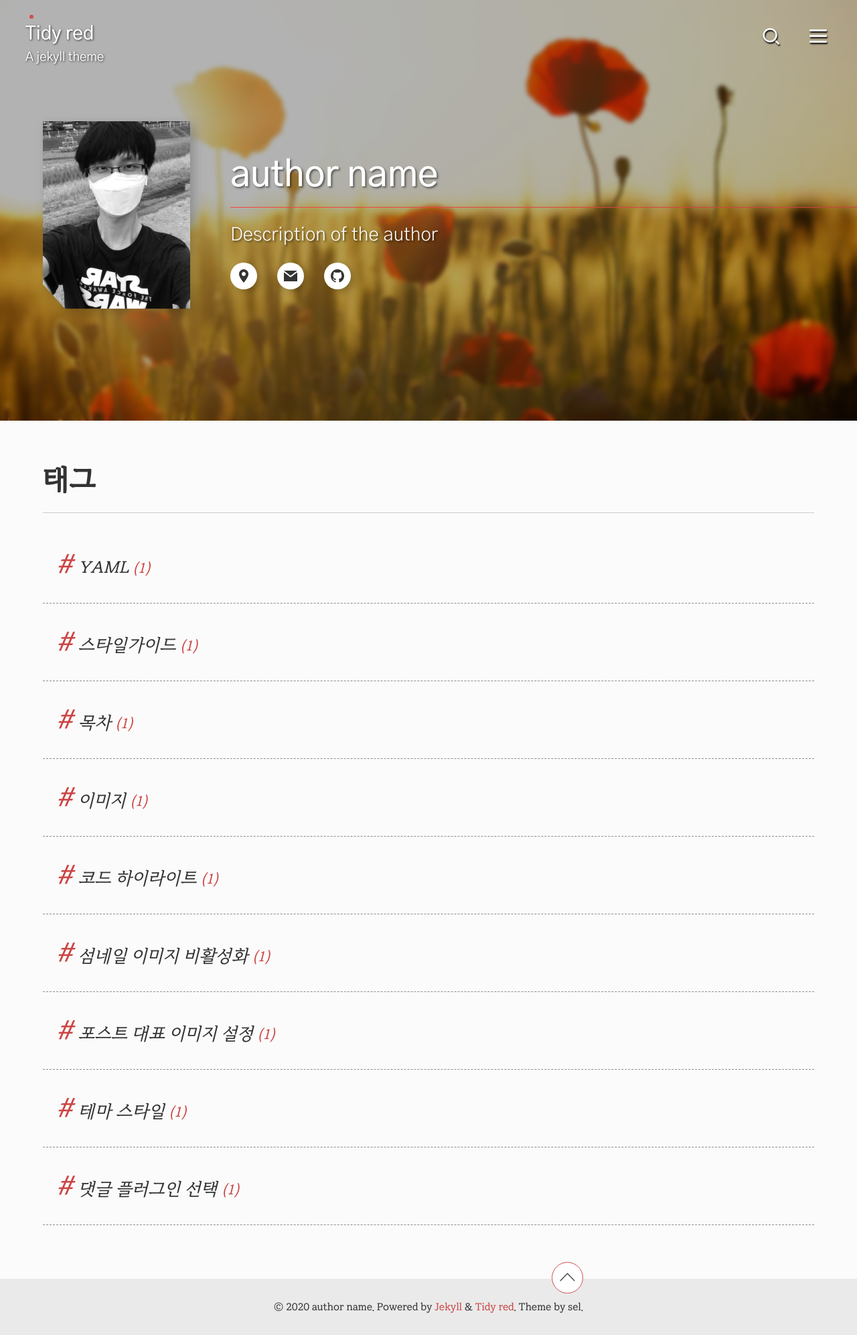
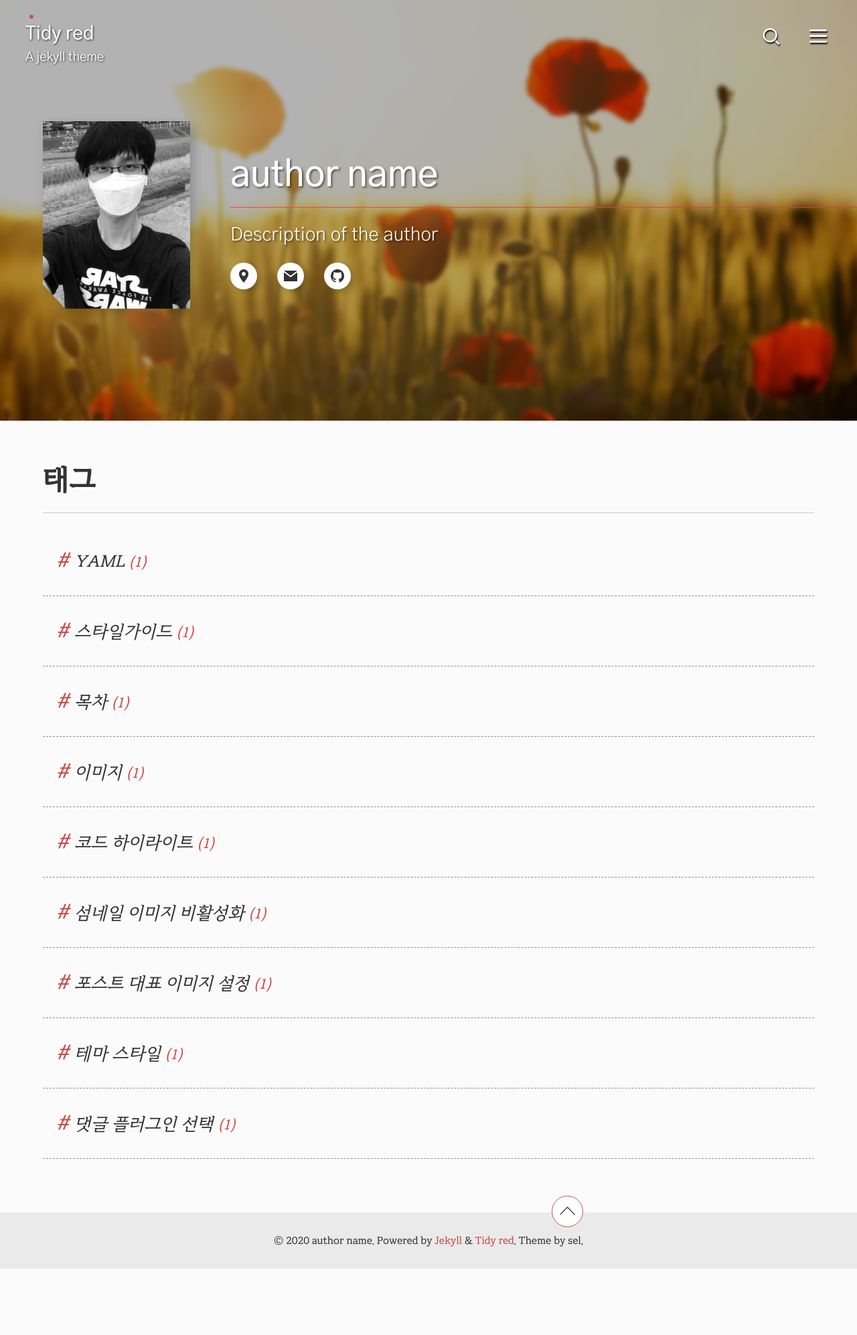
Before and after one commit to selosele/jekyll-theme-tidyred, a Jekyll site: the page built from tag-list.md, in a window 1280 px wide. Shown: the whole page at 67% size. Built offline with Jekyll 4.4.1, drawn with Linux system fonts in a browser that asks for light colours; after the commit the page ends 1894 px from its top, so only the background shows below that.

Commit message:
레이아웃 HTML/CSS 수정

```diff
--- a/_includes/menu.html
+++ b/_includes/menu.html
@@ -29,7 +29,7 @@
       {% if category[1].size == i %}
       <li>
         <a href="/category-list/#btn-{{ category[0] | replace: ' ', '1' | url_encode | replace: '%', '1' | downcase }}">{{ category[0] }}</a>
-        <small class="menu__list-count"><span class="visually-hidden">포스트 개수</span> ({{ category[1].size }})</small>
+        <small class="menu__list-count"><span class="visually-hidden">{{ site.data.ui-text[site.locale].main_menu_number_of_posts }}</span> ({{ category[1].size }})</small>
       </li>
       {% endif %}
       {% endfor %}
--- a/_layouts/categories.html
+++ b/_layouts/categories.html
@@ -16,7 +16,7 @@
   {% assign categoryPost = site.posts | where: "categories", category[0] %}
   {% assign categoryName = category[0] | replace: ' ', '1' | url_encode | replace: '%', '1' | downcase %}
   <h2>
-    <button type="button" aria-controls="list-{{ categoryName }}" aria-expanded="false" id="btn-{{ categoryName }}" class="archive__btn"><span aria-hidden="true" class="archive__btn__point">#</span>{{ category[0] }} <small aria-hidden="true" class="archive__list__count">({{ category[1].size }})</small></button>
+    <button type="button" aria-controls="list-{{ categoryName }}" aria-expanded="false" id="btn-{{ categoryName }}" class="archive__btn"><span aria-hidden="true" class="archive__btn__point">#</span>{{ category[0] }} <small class="archive__list-count"><span class="visually-hidden">{{ site.data.ui-text[site.locale].main_menu_number_of_posts }}</span> ({{ category[1].size }})</small></button>
   </h2>
 
   <div aria-labelledby="btn-{{ categoryName }}" id="list-{{ categoryName }}" class="archive__list">
--- a/_layouts/tags.html
+++ b/_layouts/tags.html
@@ -16,7 +16,7 @@
   {% assign tagPost = site.posts | where: "tags", tag[0] %}
   {% assign tagName = tag[0] | replace: ' ', '1' | url_encode | replace: '%', '1' | downcase %}
   <h2>
-    <button type="button" aria-controls="list-{{ tagName }}" aria-expanded="false" id="btn-{{ tagName }}" class="archive__btn"><span aria-hidden="true" class="archive__btn__point">#</span>{{ tag[0] }} <small aria-hidden="true" class="archive__list__count">({{ tag[1].size }})</small></button>
+    <button type="button" aria-controls="list-{{ tagName }}" aria-expanded="false" id="btn-{{ tagName }}" class="archive__btn"><span aria-hidden="true" class="archive__btn__point">#</span>{{ tag[0] }} <small class="archive__list-count"><span class="visually-hidden">{{ site.data.ui-text[site.locale].main_menu_number_of_posts }}</span> ({{ tag[1].size }})</small></button>
   </h2>
 
   <div aria-labelledby="btn-{{ tagName }}" id="list-{{ tagName }}" class="archive__list">
--- a/_sass/tidy-red/_archive.scss
+++ b/_sass/tidy-red/_archive.scss
@@ -161,8 +161,7 @@
    }
 
    &__post-list {
-      margin-top: 0;
-      margin-bottom: 0;
+      margin: 0;
       padding-left: 0;
       list-style: none;
 
@@ -211,13 +210,15 @@
       padding: 1.6rem 1rem;
       border-bottom: 1px dashed $grey;
       background-color: transparent;
+      font-style: italic;
+      font-size: 1.05rem;
       color: $black;
       text-align: left;
 
       &__point {
          margin-right: 0.4rem;
          color: $sub-color03;
-         font-size: 1.5em;
+         font-size: 1.5rem;
       }
    }
 
@@ -238,7 +239,7 @@
 
          a {
             color: $black02;
-            font-size: 0.9rem;
+            font-size: 0.95rem;
 
             @media (min-width: $min-large-width) {
                &:hover {
@@ -260,23 +261,16 @@
          }
       }
 
-      &__count {
+      &-count {
          color: $sub-color03;
       }
    }
 }
 
 .page {
-   &--posts-by-year {
-      .archive__point {
-         font-style: italic;
-      }
-   }
-
    &--tag-list {
       .archive__btn {
          font-size: 1.3rem;
-         font-style: italic;
       }
    }
 }
--- a/posts-by-year.html
+++ b/posts-by-year.html
@@ -7,7 +7,7 @@
 {% assign yearOfPost = site.posts | group_by_exp:"post", "post.date | date: '%Y'" %}
 {% for year in yearOfPost %}
 <h2>
-	<button type="button" aria-controls="list-{{ year.name }}" aria-expanded="false" id="btn-{{ year.name }}" class="archive__btn"><span class="archive__btn__point">{{ year.name }}</span>{{ site.data.ui-text[site.locale].post_by_year_button }} <small aria-hidden="true" class="archive__list__count">({{ year.items.size }})</small></button>
+	<button type="button" aria-controls="list-{{ year.name }}" aria-expanded="false" id="btn-{{ year.name }}" class="archive__btn"><span class="archive__btn__point">{{ year.name }}</span>{{ site.data.ui-text[site.locale].post_by_year_button }} <small class="archive__list-count"><span class="visually-hidden">{{ site.data.ui-text[site.locale].main_menu_number_of_posts }}</span> ({{ year.items.size }})</small></button>
 </h2>
 
 <div aria-labelledby="btn-{{ year.name }}" id="list-{{ year.name }}" class="archive__list">
```
